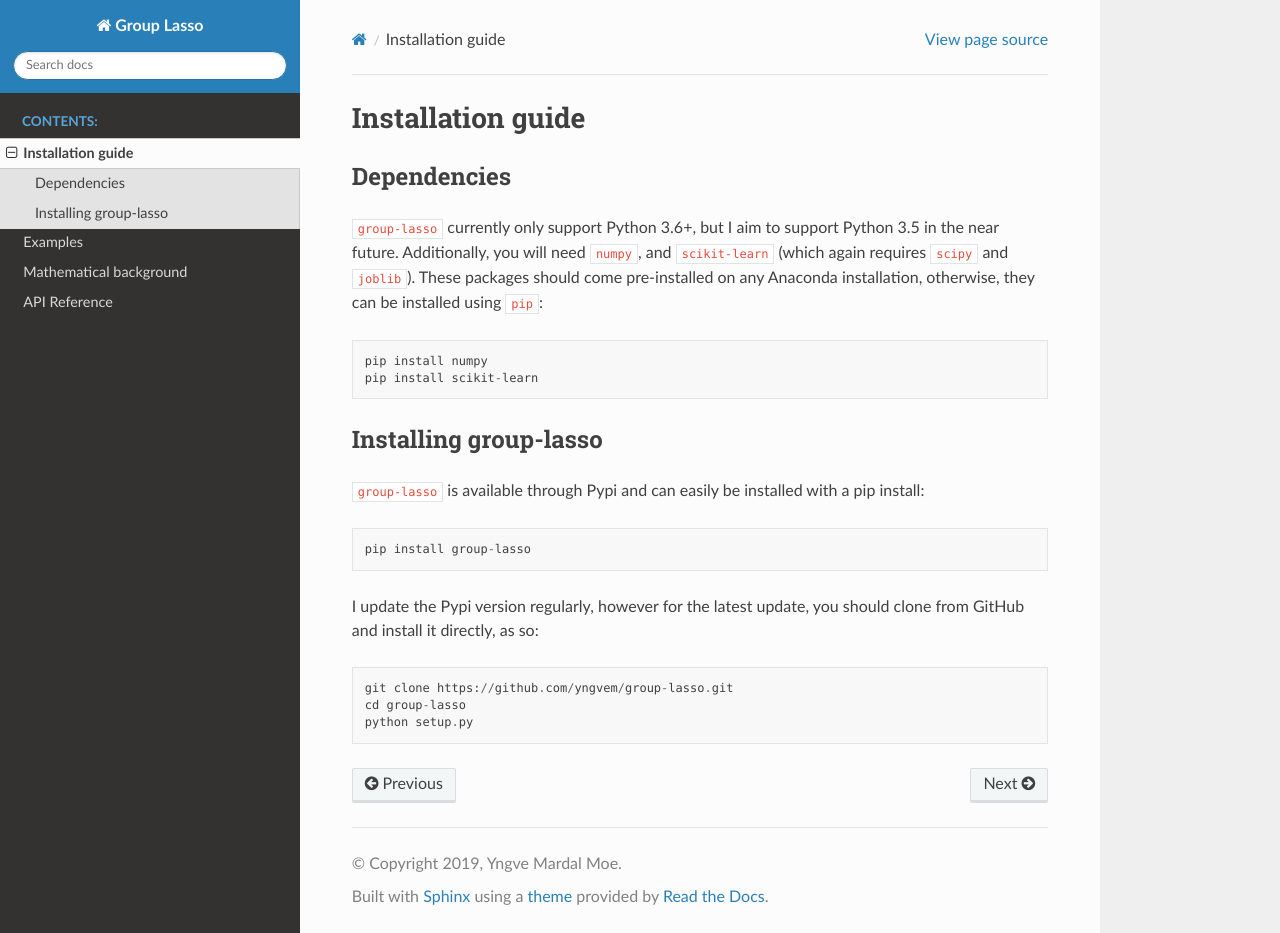
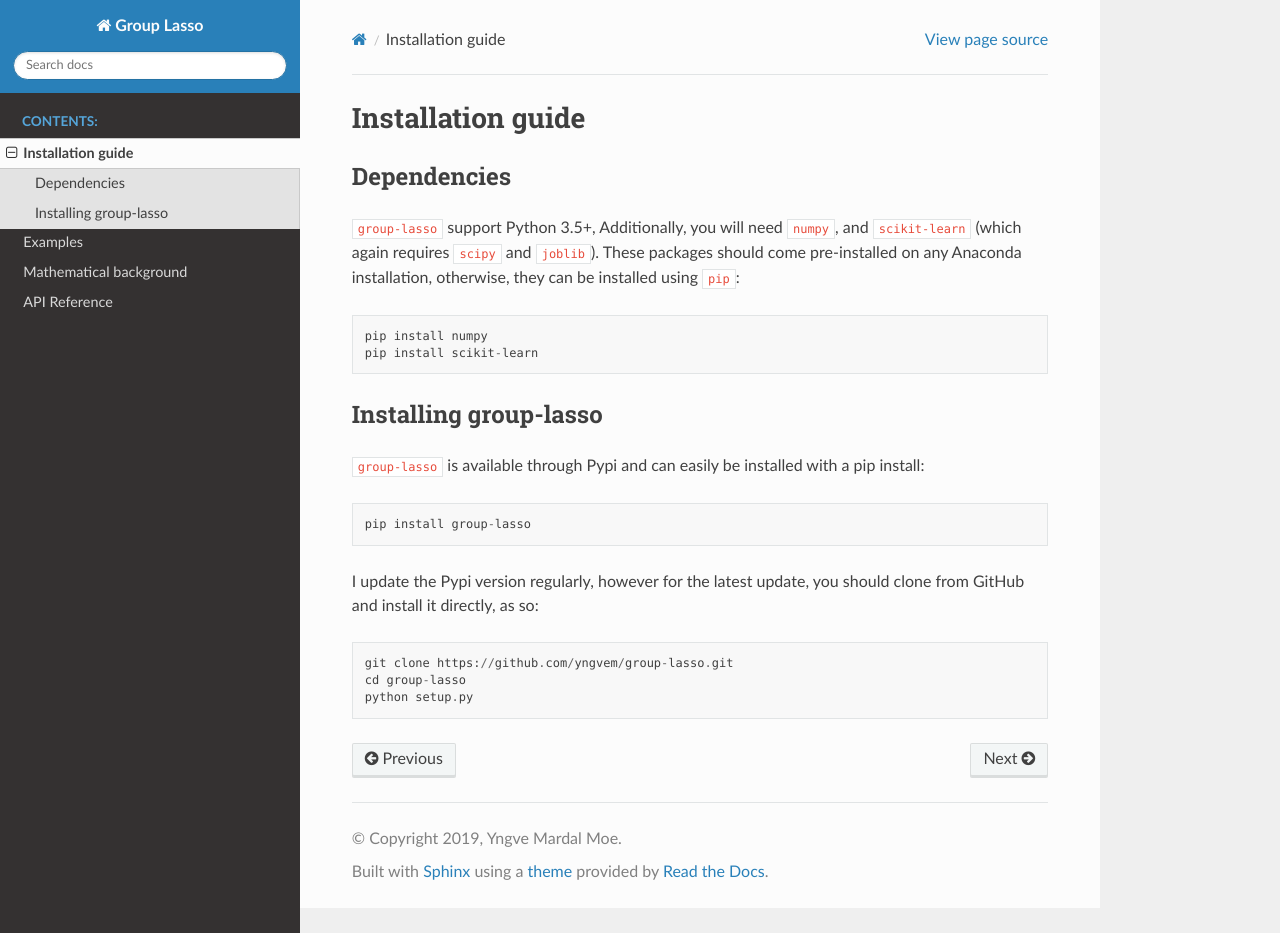
Before and after one commit to yngvem/group-lasso, a Sphinx documentation site: the page built from docs/installation.rst, in a window 1280 px wide and 933 px high. Built offline with Sphinx 7.4.7 and the Read the Docs theme 2.0.0, drawn with Linux system fonts in a browser that asks for light colours.

Commit message:
Updated version information and documentation to support py3.5

```diff
--- a/README.rst
+++ b/README.rst
@@ -46,9 +46,8 @@ lisence. I am still working out a few things so changes might come rapidly.
 ------------------
 Installation guide
 ------------------
-Currently, the code only works with Python 3.6+, but I aim to
-support Python 3.5 in the future. To install group-lasso via ``pip``,
-simply run the command::
+Group-lasso requires Python 3.5+, numpy and scikit-learn.
+To install group-lasso via ``pip``, simply run the command::
 
     pip install group-lasso
 
--- a/docs/installation.rst
+++ b/docs/installation.rst
@@ -4,8 +4,7 @@ Installation guide
 Dependencies
 ------------
 
-``group-lasso`` currently only support Python 3.6+, but I aim to support
-Python 3.5 in the near future. Additionally, you will need ``numpy``,
+``group-lasso`` support Python 3.5+, Additionally, you will need ``numpy``,
 and ``scikit-learn`` (which again requires ``scipy`` and ``joblib``). These
 packages should come pre-installed on any Anaconda installation, otherwise,
 they can be installed using ``pip``::
--- a/setup.cfg
+++ b/setup.cfg
@@ -1,6 +1,6 @@
 [metadata]
 name = group-lasso
-version = 0.1.4
+version = 1.0.0
 license = MIT
 description = Fast group lasso regularised linear models in a sklearn-style API.
 long_description = file: README.rst
--- a/setup.py
+++ b/setup.py
@@ -8,7 +8,7 @@ with open("README.rst") as f:
 
 setup(
     name="group-lasso",
-    version="0.1.4",
+    version="1.0.0",
     license="MIT",
     description=(
         "Fast group lasso regularised linear models in a sklearn-style API."
--- a/src/group_lasso/__init__.py
+++ b/src/group_lasso/__init__.py
@@ -2,7 +2,7 @@
 """
 
 
-__version__ = "0.1.4"
+__version__ = "1.0.0"
 __author__ = "Yngve Mardal Moe"
 __email__ = "yngve.m.moe@gmail.com"
 
```
